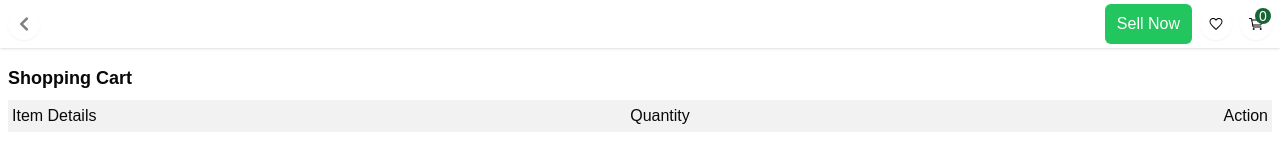
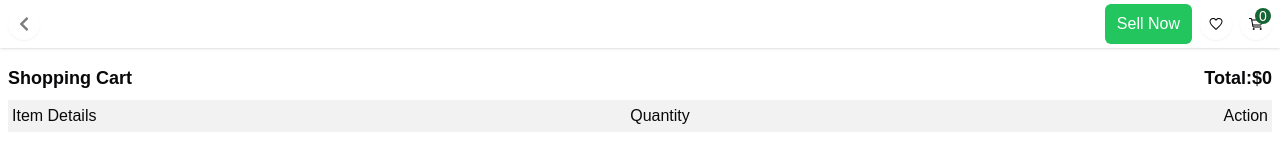
Before and after one commit to JordanCalzen/farmers-market-project, a Next.js app: page /cart in a window 1280 px wide. Shown: the top 160 px of the page. Built offline with nearby package versions, Linux system fonts and the light colour scheme.

Commit message:
add to cart button changs

```diff
--- a/components/cart3.tsx
+++ b/components/cart3.tsx
@@ -6,10 +6,17 @@ import { useCartStore } from "@/store/store";
 
 export default function Cart3() {
 	const { items, handleRemove, updateQty } = useCartStore((state) => state);
+	const totalExpression = items
+		.map((item) => `(${item.price} * ${item.quantity})`)
+		.join("+");
+	const total = eval(totalExpression);
 	return (
 		<div>
 			<div className="p-2">
-				<h2 className="text-lg py-2 font-semibold">Shopping Cart</h2>
+				<div className="flex items-center justify-between">
+					<h2 className="text-lg py-2 font-semibold">Shopping Cart</h2>
+					<h2 className="text-lg py-2 font-semibold">Total:${total ?? 0}</h2>
+				</div>
 				<div className="bg-[#F2F2F2] p-1 flex items-center justify-between">
 					<p>Item Details</p>
 					<p>Quantity</p>
@@ -17,6 +24,7 @@ export default function Cart3() {
 				</div>
 
 				{items.map((item) => {
+					const newPrice = item.quantity * item.price;
 					return (
 						<div key={item.id} className="p-1 shadow-custom-dark mb-2">
 							<div className="flex items-center justify-between">
@@ -29,7 +37,7 @@ export default function Cart3() {
 										height={300}
 									/>
 									<h3>{item.title}</h3>
-									<p>{item.price}</p>
+									<p>${newPrice}</p>
 								</div>
 								<div className="flex items-center justify-center gap-2">
 									<button
```
